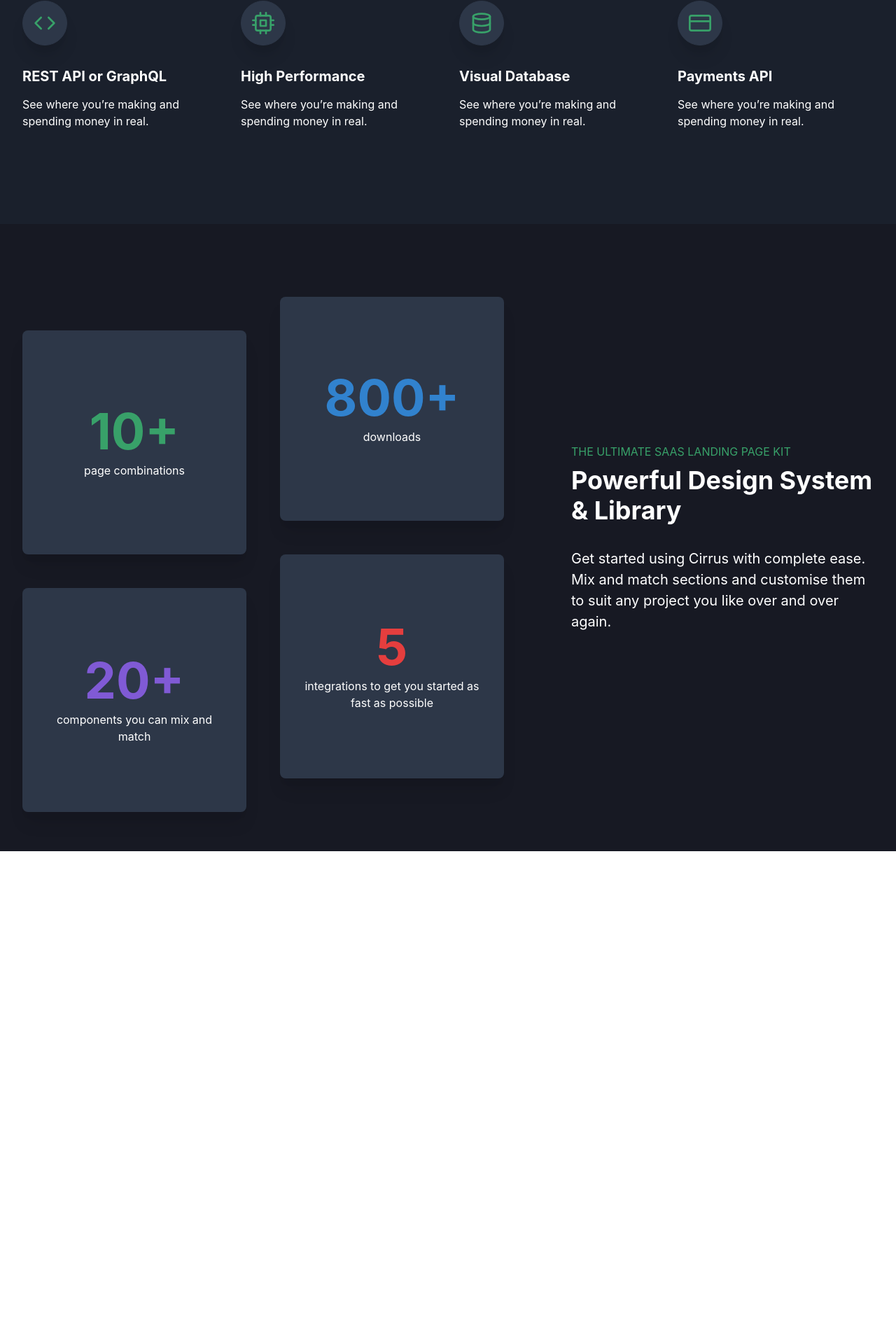
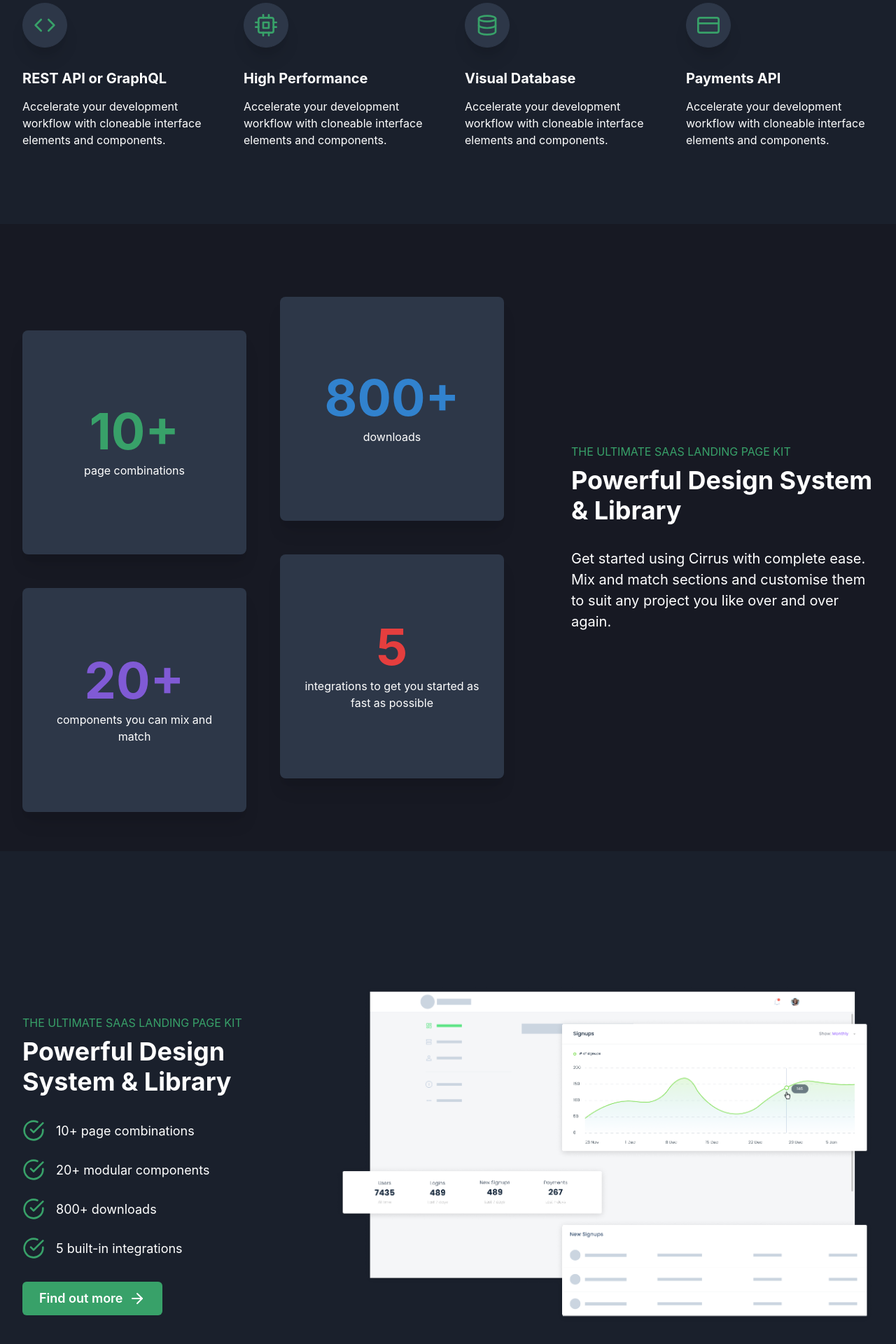
Before and after one commit to 0xi4o/cirrus, a Next.js app: page / in a window 1280 px wide. Shown: the part 1600-3520 px from the top of the page at 70% size. Before the commit the page ends 2816 px from the top, so only its background shows below. Built offline with nearby package versions, Linux system fonts and the light colour scheme.

Commit message:
Add another content component

```diff
--- /dev/null
+++ b/components/content/Content02.js
@@ -0,0 +1,105 @@
+import {
+	Box,
+	Button,
+	Container,
+	Flex,
+	Heading,
+	HStack,
+	List,
+	ListIcon,
+	ListItem,
+	Text,
+	VStack,
+} from '@chakra-ui/react';
+import { ArrowRight, CheckCircle } from 'react-feather';
+import Image from 'next/image';
+import dashboard from '../../assets/dashboard.png';
+
+const Content02 = () => (
+	<Flex w='full' h='4xl' bg='gray.800' mt={8}>
+		<Container maxW='container.xl'>
+			<HStack
+				p={4}
+				justifyContent='center'
+				alignItems='center'
+				w='full'
+				h='full'
+				spacing={24}
+			>
+				<VStack alignItems='start' color='white' spacing={8}>
+					<Flex flexDir='column'>
+						<Text casing='uppercase' color='green.500' mb={2}>
+							The ultimate SaaS Landing Page Kit
+						</Text>
+						<Heading as='h2' size='xl'>
+							Powerful Design System & Library
+						</Heading>
+					</Flex>
+					<List mb={8} spacing={6}>
+						<ListItem d='flex' alignItems='center'>
+							<ListIcon
+								as={CheckCircle}
+								color='green.500'
+								w={8}
+								h={8}
+								mr={4}
+							/>
+							<Text fontSize='lg'>10+ page combinations</Text>
+						</ListItem>
+						<ListItem d='flex' alignItems='center'>
+							<ListIcon
+								as={CheckCircle}
+								color='green.500'
+								w={8}
+								h={8}
+								mr={4}
+							/>
+							<Text fontSize='lg'>20+ modular components</Text>
+						</ListItem>
+						<ListItem d='flex' alignItems='center'>
+							<ListIcon
+								as={CheckCircle}
+								color='green.500'
+								w={8}
+								h={8}
+								mr={4}
+							/>
+							<Text fontSize='lg'>800+ downloads</Text>
+						</ListItem>
+						<ListItem d='flex' alignItems='center'>
+							<ListIcon
+								as={CheckCircle}
+								color='green.500'
+								w={8}
+								h={8}
+								mr={4}
+							/>
+							<Text fontSize='lg'>5 built-in integrations</Text>
+						</ListItem>
+					</List>
+					<Button
+						d='flex'
+						bg='green.500'
+						color='white'
+						rightIcon={<ArrowRight />}
+						size='lg'
+					>
+						Find out more
+					</Button>
+				</VStack>
+				<Flex>
+					<Box w='48rem' h='32rem' position='relative'>
+						<Image
+							width='1597'
+							height='1005'
+							src={dashboard}
+							alt='Image'
+						/>
+					</Box>
+				</Flex>
+			</HStack>
+		</Container>
+	</Flex>
+);
+
+export default Content02;
--- a/components/features/Features01.js
+++ b/components/features/Features01.js
@@ -35,7 +35,7 @@ const Features01 = () => (
 						size='xl'
 						textAlign='center'
 					>
-						Go beyond unlimited features
+						The ultimate SaaS Landing Pages kit
 					</Heading>
 					<Text
 						w='2xl'
@@ -44,14 +44,15 @@ const Features01 = () => (
 						lineHeight='base'
 					>
 						Focus only on the meaning, we take care of the design.
-						As soon as the meeting ends you can export in one click
-						into your preferred format.
+						Accelerate your development workflow with cloneable
+						interface elements and components. Mix and match till
+						you get what you desire.
 					</Text>
 				</Flex>
 				<Grid
 					w='full'
 					templateColumns='repeat(4, 1fr)'
-					gap={8}
+					gap={12}
 					color='white'
 				>
 					<GridItem>
@@ -74,7 +75,8 @@ const Features01 = () => (
 							REST API or GraphQL
 						</Heading>
 						<Text>
-							See where you’re making and spending money in real.
+							Accelerate your development workflow with cloneable
+							interface elements and components.
 						</Text>
 					</GridItem>
 					<GridItem>
@@ -97,7 +99,8 @@ const Features01 = () => (
 							High Performance
 						</Heading>
 						<Text>
-							See where you’re making and spending money in real.
+							Accelerate your development workflow with cloneable
+							interface elements and components.
 						</Text>
 					</GridItem>
 					<GridItem>
@@ -120,7 +123,8 @@ const Features01 = () => (
 							Visual Database
 						</Heading>
 						<Text>
-							See where you’re making and spending money in real.
+							Accelerate your development workflow with cloneable
+							interface elements and components.
 						</Text>
 					</GridItem>
 					<GridItem>
@@ -148,7 +152,8 @@ const Features01 = () => (
 							Payments API
 						</Heading>
 						<Text>
-							See where you’re making and spending money in real.
+							Accelerate your development workflow with cloneable
+							interface elements and components.
 						</Text>
 					</GridItem>
 				</Grid>
--- a/pages/index.js
+++ b/pages/index.js
@@ -3,6 +3,7 @@ import Navigation01 from '../components/navigation/Navigation01';
 import Header01 from '../components/headers/Header01';
 import Features01 from '../components/features/Features01';
 import Content01 from '../components/content/Content01';
+import Content02 from '../components/content/Content02';
 
 const Index = () => (
 	<VStack w='100vw' spacing={0}>
@@ -10,7 +11,7 @@ const Index = () => (
 		<Header01 />
 		<Features01 />
 		<Content01 />
-		<Flex></Flex>
+		<Content02 />
 		<Flex></Flex>
 		<Flex></Flex>
 		<Flex></Flex>
```
